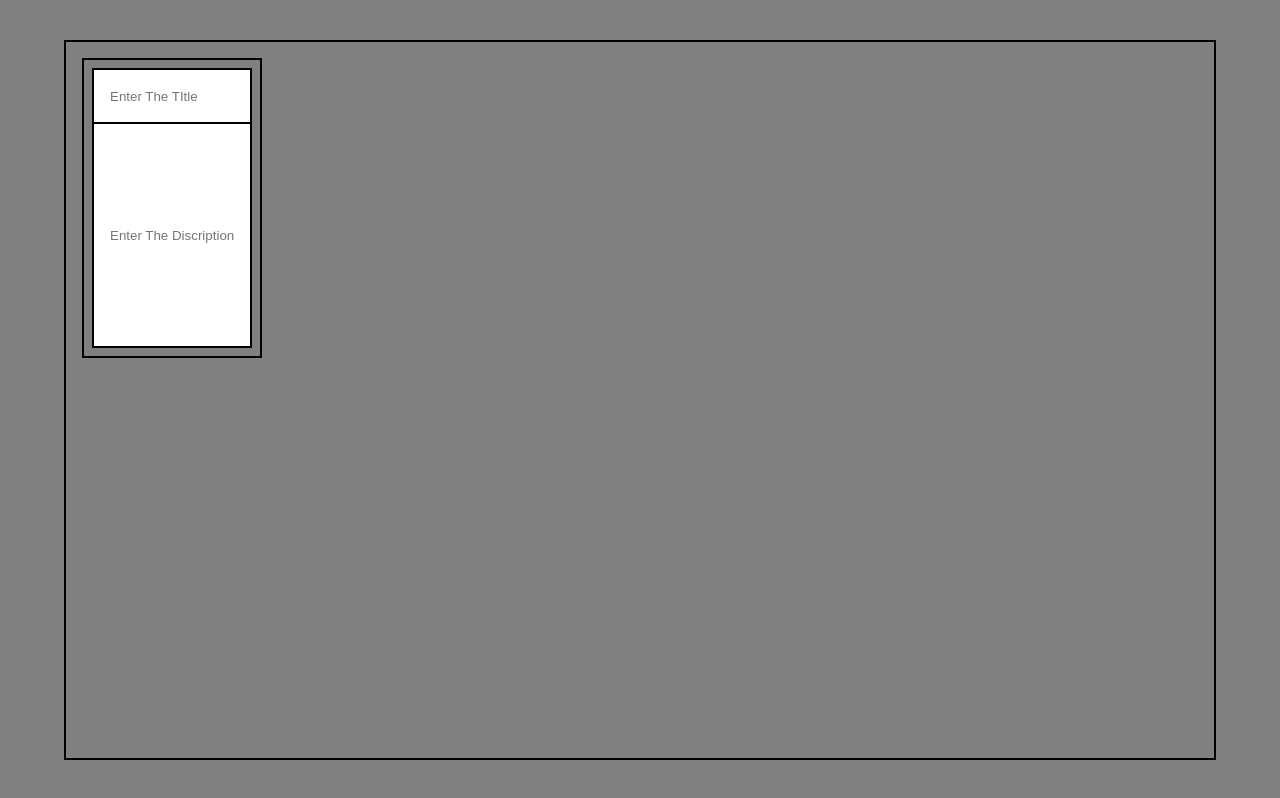
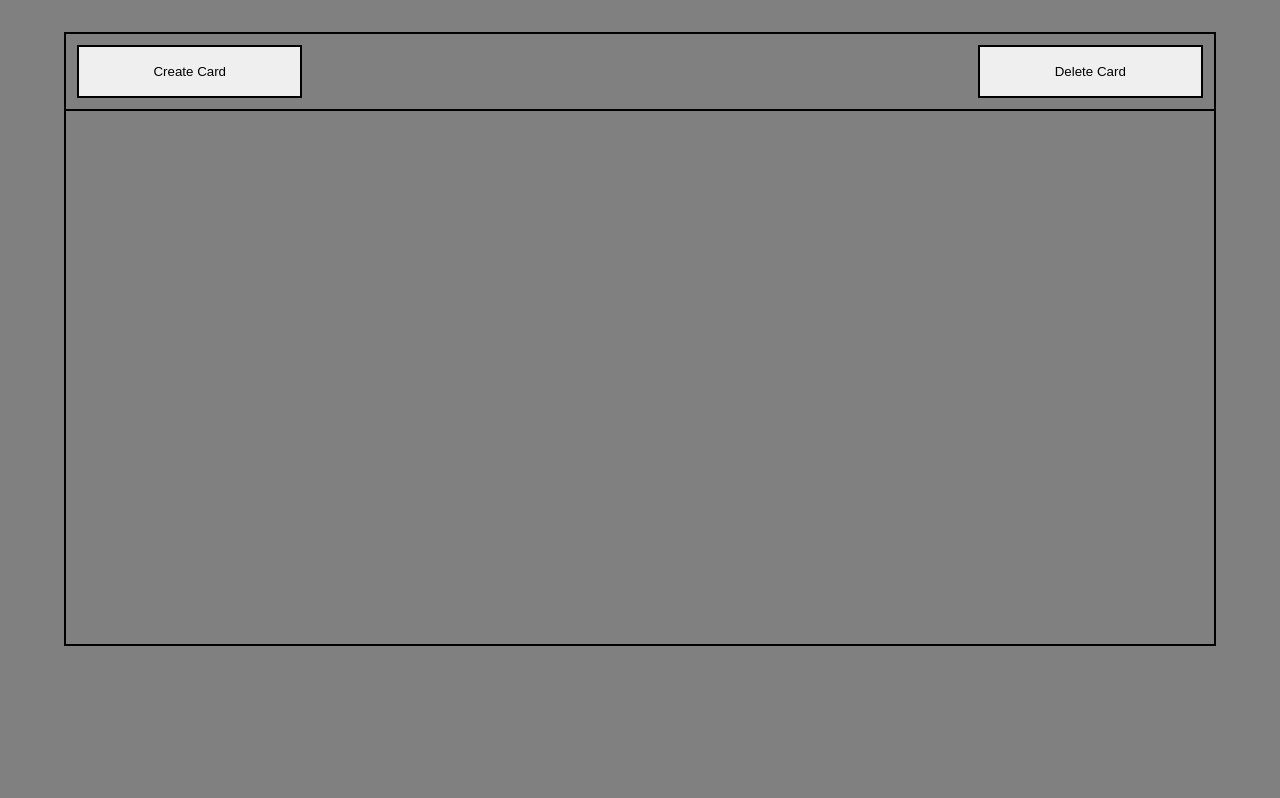
Before and after one commit to romeshjainn/To-Do-WebApp, a plain HTML site: page index.html in a window 1280 px wide. Drawn offline with Linux system fonts and the light colour scheme.

Commit message:
create card btn added

```diff
--- a/script.js
+++ b/script.js
@@ -1,13 +1,48 @@
+// Creating Elements
+
+let header = document.createElement("div");
+let createBtn = document.createElement("button");
+let deleteBtn = document.createElement("button");
 let container = document.createElement("div");
+let card = document.createElement("div");
+let inputBox = document.createElement("input");
+let discriptionBox = document.createElement("input");
+
+// Giving CLasses to Elements
+
+header.className = "header";
+createBtn.className = "createBtn";
+createBtn.innerText = "Create Card";
+deleteBtn.className = "deleteBtn";
+deleteBtn.innerText = "Delete Card";
 container.className = "container";
-let card = document.createElement("div");
 card.className = "card";
-let inputBox = document.createElement("input");
 inputBox.className = "inputBox";
-inputBox.placeholder = "Enter The TItle"
-let discriptionBox = document.createElement("input");
 discriptionBox.className = "discriptionBox";
-discriptionBox.placeholder = "Enter The Discription"
+inputBox.placeholder = "Enter The TItle";
+discriptionBox.placeholder = "Enter The Discription";
+
+// Appending ELements
+
+document.body.appendChild(header);
+header.appendChild(createBtn);
+header.appendChild(deleteBtn);
 document.body.appendChild(container);
-container.appendChild(card);
 card.append(inputBox, discriptionBox);
+
+createBtn.onclick = function () {
+    createBtn = [];
+    for (let i = 0; i < createBtn.length + 1; i++){
+        container.appendChild(card.cloneNode(true));
+        card.classList.add("cardData");
+    }
+}
+let allCards = document.getElementsByClassName("cardData");
+
+for (let i = 0; i < allCards.length; i++){
+    let data = allCards[i].value;
+    allCards[i].innerText = data;
+}
+deleteBtn.onclick = function () {
+
+}
--- a/style.css
+++ b/style.css
@@ -6,21 +6,45 @@
 body{
     background-color: grey;
     height: 100vh;
-    display: grid;
-    place-items: center;
+    display: flex;
+    flex-direction: column;
+    align-items: center;
+    padding-top: 2rem;
+}
+.header{
+    border: 2px solid;
+    width: 90%;
+    height: 10%;
+    border-bottom: none;
+    padding: .7rem;
+    display: flex;
+    justify-content: space-between;
+    gap: 1rem;
+}
+.createBtn,.deleteBtn{
+    border: 2px solid;
+    width: 20%;
+    height: 100%;
+}
+.createBtn:hover, .deleteBtn:hover{
+    color: white;
+    background-color: grey;
+    cursor: pointer;
+    border: 2px solid;
 }
 .container{
     border: 2px solid;
     width: 90%;
-    height: 90%;
     display: flex;
     flex-wrap: wrap;
     padding: 1rem;
+    gap: 1rem;
+    place-items: center;
+    min-height: 70%;
 }
 .card{
     border: 2px solid;
-    min-height: 300px;
-    max-height: 30%;
+    max-height: 300px;
     aspect-ratio: .6;
     padding: .5rem;
 }
@@ -30,6 +54,7 @@ body{
     padding: 1rem;
     border: 2px solid black;
     outline: none;
+    background-color: grey;
 }
 .discriptionBox{
     width: 100%;
@@ -37,5 +62,9 @@ body{
     padding: 1rem;
     border: 2px solid black;
     border-top: 0px;
+    background-color: grey;
     outline: none;
 }
+::placeholder{
+    color: black;
+}
```
